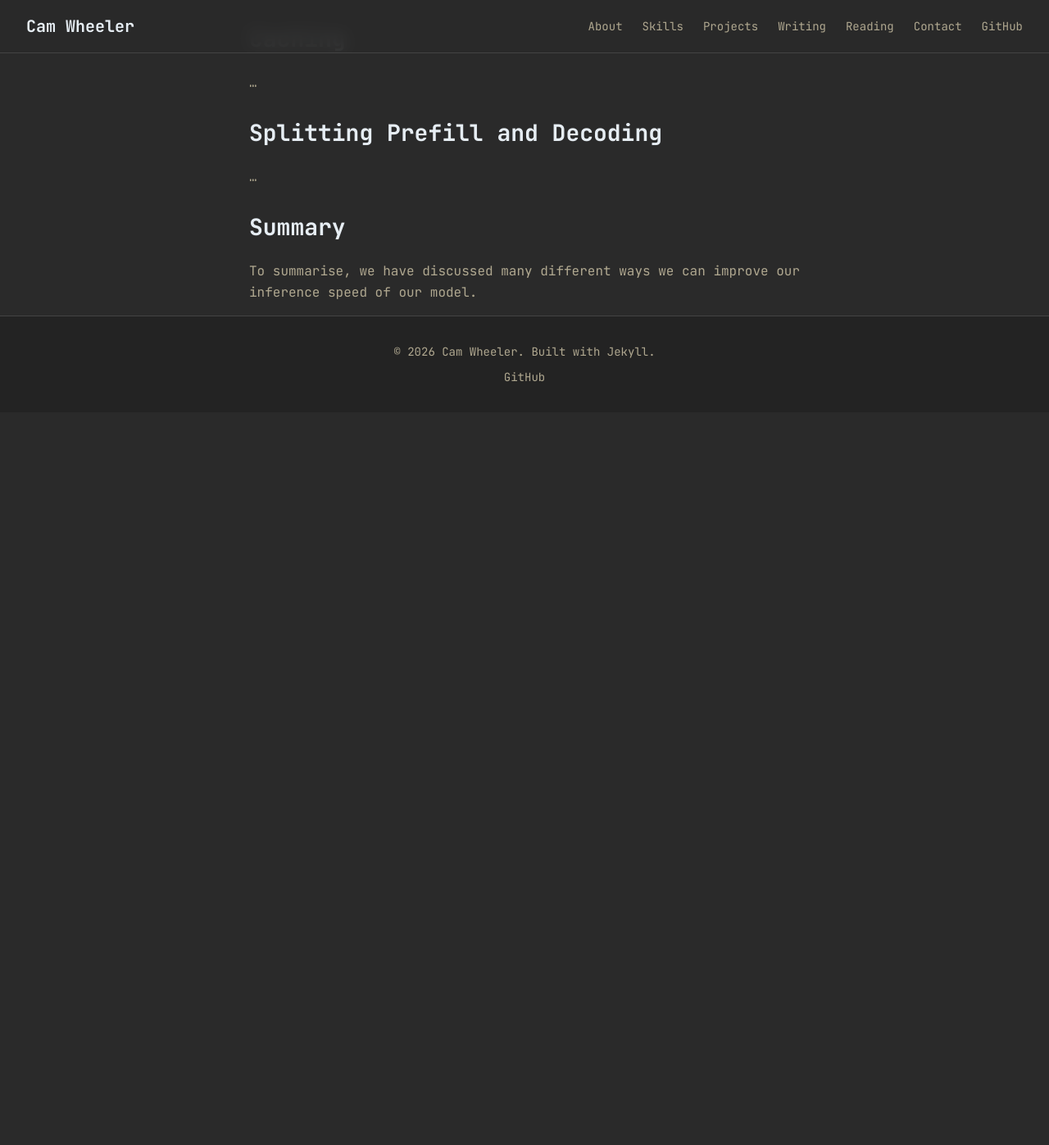
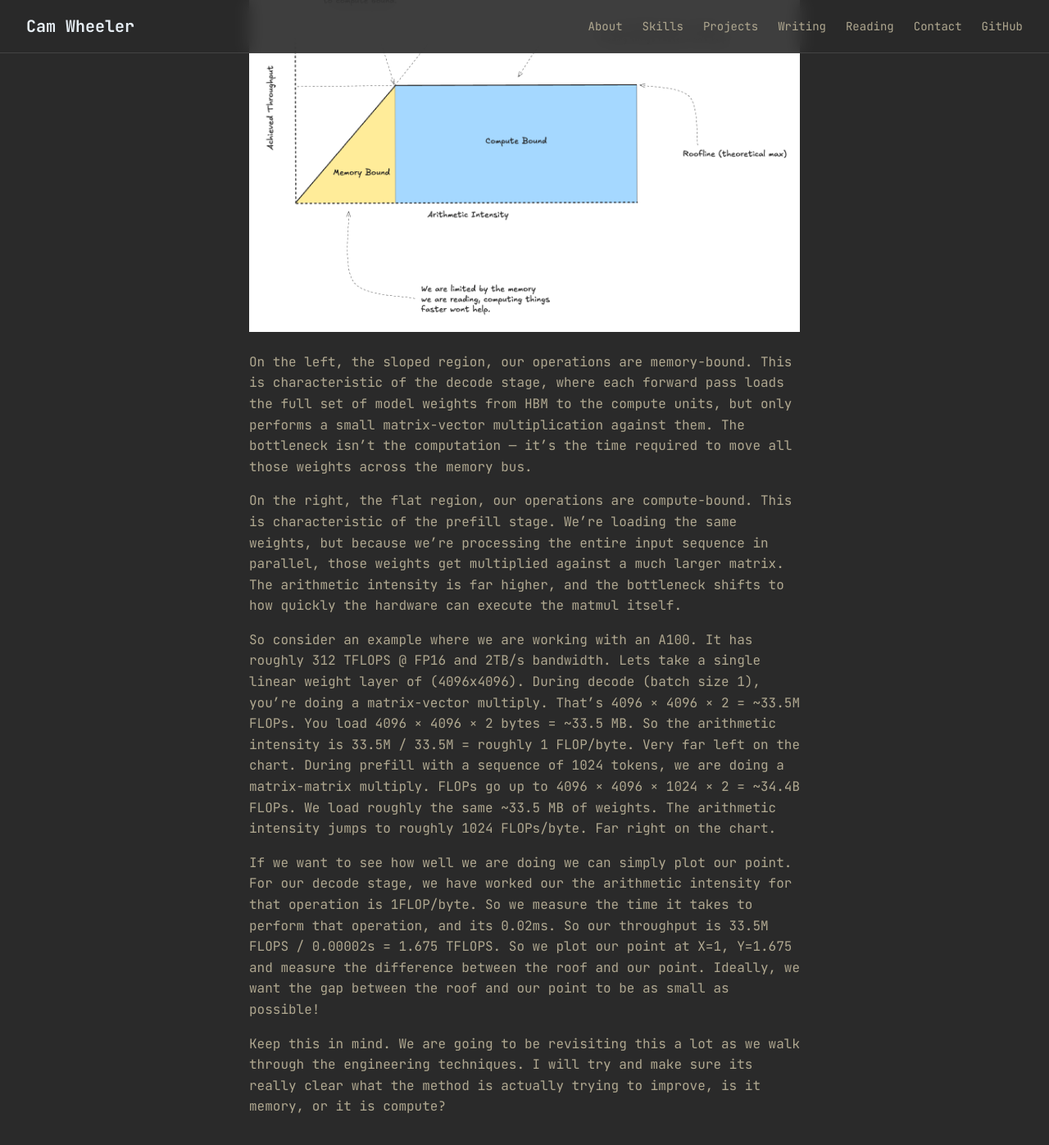
Before and after one commit to Cam-Wheeler/Cam-Wheeler.github.io, a Jekyll site: the page built from _writing/make-your-llm-go-brrrrr.md, in a window 1280 px wide and 1400 px high, scrolled down 1840 px. Shown: the top 1397 px of the window at 82% size. Built offline with Jekyll 4.4.1, drawn with Linux system fonts in a browser that asks for light colours; before the commit the page ends 2343 px from its top, so only the background shows below that; some of the changed text lies outside the part shown.

Commit message:
Addition of terminology and roof chart

```diff
--- a/_writing/make-your-llm-go-brrrrr.md
+++ b/_writing/make-your-llm-go-brrrrr.md
@@ -14,19 +14,23 @@
 
 ## Introduction
 
-This blog is going to be a slightly longer one. I am going to walk you through the many different techniques that we can use as engineers to make our models as fast as possible, I am going to try and make it as comprehensive as possible. To maintain some scope, I am going to focus primarily on infernece, but I will also link to some techniques that can be useful during training as well when possible!
+This blog is going to be a slightly longer one. I am going to walk you through the many different techniques that we can use as engineers to make our models as fast as possible, I am going to try and make it as comprehensive as possible. To maintain some scope, I am going to focus primarily on inference, but I will also link to some techniques that can be useful during training as well when possible!
 
 The blog has the following structure:
 
-1. Theory and Terminology
-2. Batching
-3. Parallelism
-4. Kernel Fusion
-5. Quantisation
-6. Speculation
-7. Caching
-8. Disaggregation
-9. Summary
+    1. Theory and Terminology
+    2. Batching
+    3. Parallelism
+    4. Kernel Fusion
+    5. Quantisation
+    6. Speculation
+    7. Caching
+    8. Disaggregation
+    9. Summary
+
+If you are unsure why I named it "Making Your LLM Go Brrrrrtt" it comes from the A10 Warthog, specifically its main gun. Google it, trust me, its very cool.
+
+![A10 Gif](/assets/images/make-your-llm-go-brrrrrtt/brrrrrtt.gif)
 
 ## Theory and Terminology
 
@@ -34,7 +38,21 @@
 
 There are several ways we can measure the speed of our inference, the first is Time To First Token (TTFT) this is the time it takes for the user to start seeing the models output after hitting enter on the query. Tokens per second (TPS) how many tokens our decode stage is generating per second. Time Per Token Output (TPOT) the time it takes to generate an output token for each user that is querying our system. Latency, the overall time it takes to generate the models full reponse to a user. Throughput, the number of output tokens per second that our server can generate across all the users and requests.
 
-Another thing to be aware off is the idea that certain operations within our network are compute bound, and others are memory bound. To place things roughly into categories, the prefill stage of our infernece is compute bound and the decode stage is memory bound. What does this mean? Why does this happen?
+Another thing to be aware of is that certain operations within the network are compute-bound, and others are memory-bound. To place things roughly into categories, the prefill stage is compute-bound and the decode stage is memory-bound.
+
+To make this more concrete, we can look at the roofline chart. This plots arithmetic intensity (FLOPs per byte loaded) on the x-axis against achieved throughput (FLOPs per second) on the y-axis. There are two key regions.
+
+![Roofline Chart](/assets/images/make-your-llm-go-brrrrrtt/roofline.png)
+
+On the left, the sloped region, our operations are memory-bound. This is characteristic of the decode stage, where each forward pass loads the full set of model weights from HBM to the compute units, but only performs a small matrix-vector multiplication against them. The bottleneck isn't the computation — it's the time required to move all those weights across the memory bus.
+
+On the right, the flat region, our operations are compute-bound. This is characteristic of the prefill stage. We're loading the same weights, but because we're processing the entire input sequence in parallel, those weights get multiplied against a much larger matrix. The arithmetic intensity is far higher, and the bottleneck shifts to how quickly the hardware can execute the matmul itself.
+
+So consider an example where we are working with an A100. It has roughly 312 TFLOPS @ FP16 and 2TB/s bandwidth. Lets take a single linear weight layer of (4096x4096). During decode (batch size 1), you're doing a matrix-vector multiply. That's 4096 × 4096 × 2 = ~33.5M FLOPs. You load 4096 × 4096 × 2 bytes = ~33.5 MB. So the arithmetic intensity is 33.5M / 33.5M = roughly 1 FLOP/byte. Very far left on the chart. During prefill with a sequence of 1024 tokens, we are doing a matrix-matrix multiply. FLOPs go up to 4096 × 4096 × 1024 × 2 = ~34.4B FLOPs. We load roughly the same ~33.5 MB of weights. The arithmetic intensity jumps to roughly 1024 FLOPs/byte. Far right on the chart.
+
+If we want to see how well we are doing we can simply plot our point. For our decode stage, we have worked our the arithmetic intensity for that operation is 1FLOP/byte. So we measure the time it takes to perform that operation, and its 0.02ms. So our throughput is 33.5M FLOPS / 0.00002s = 1.675 TFLOPS. So we plot our point at X=1, Y=1.675 and measure the difference between the roof and our point. Ideally, we want the gap between the roof and our point to be as small as possible!
+
+Keep this in mind. We are going to be revisiting this a lot as we walk through the engineering techniques. I will try and make sure its really clear what the method is actually trying to improve, is it memory, or it is compute?
 
 ## Batching Requests
 
```
Also changed, not shown: other parts of _writing/make-your-llm-go-brrrrr.md (+1 -1 lines), assets/images/make-your-llm-go-brrrrrtt/brrrrrtt.gif (added), assets/images/make-your-llm-go-brrrrrtt/roofline.png (added).
